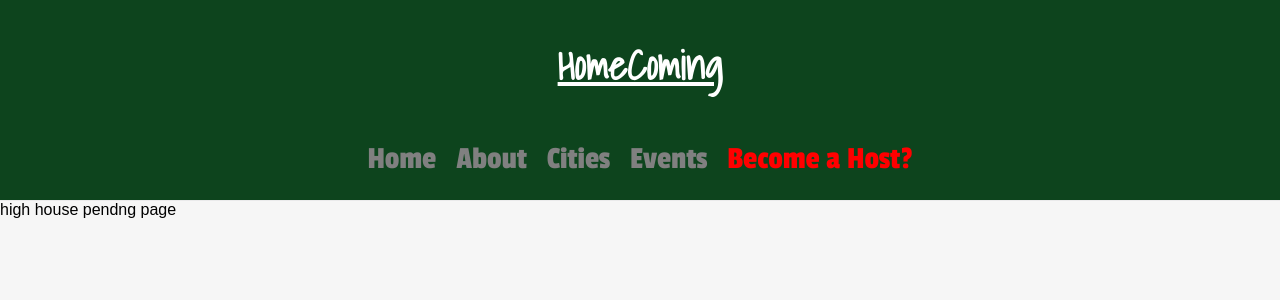
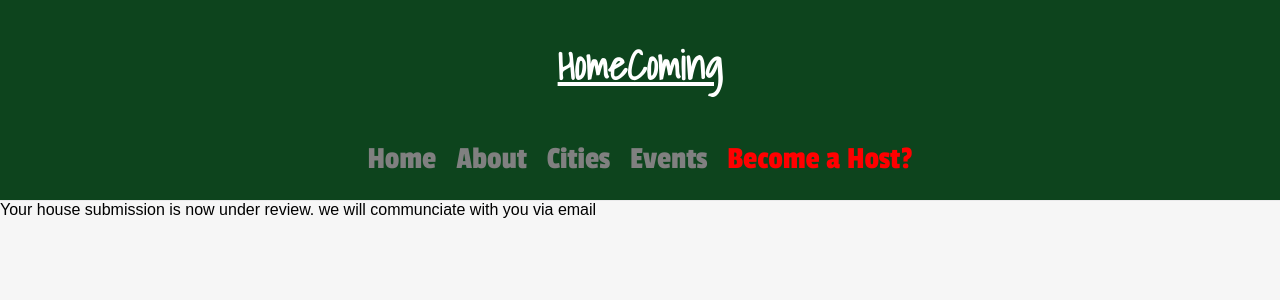
Before and after one commit to DenimCity/Project-4, a React (Create React App) app in the folder client/: page /housepending in a window 1280 px wide. Shown: the top 300 px of the page. Built offline with nearby package versions, Linux system fonts and the light colour scheme; no server answers; a web font is replaced by a local one.

Commit message:
added loading function..still in beta

```diff
--- a/client/src/components/HouseFolder/HomePending.js
+++ b/client/src/components/HouseFolder/HomePending.js
@@ -4,7 +4,10 @@ export default class HomePending extends Component {
   render() {
     return (
       <div>
-        high house pendng page
+        Your house submission is now under review. we will communciate with you via email
+
+        <div>
+        </div>
       </div>
     )
   }
--- a/client/src/components/MeetUpApi/MeetUpApiCall.js
+++ b/client/src/components/MeetUpApi/MeetUpApiCall.js
@@ -12,34 +12,43 @@ export default class MeetUpApiCalls extends Component {
     atlEvents: [],
     newYorkEvents: [],
     miamiEvents: [],
-    laEvents: []
+    laEvents: [],
+    isLoaded: false
   }
 
-  atlantaApiCall= () => {
-    axios.get('homecoming/meetups/atlanta').then(response=>{
+  atlantaApiCall = () => {
+    axios
+      .get('homecoming/meetups/atlanta')
+      .then(response => {
         const atlEvents = response.data
         // console.log('data fora atlanta ', atlEvents )
-      this.setState({atlEvents})
+        this.setState({atlEvents, isLoaded:true})
       })
 
   }
-  newYorkApiCall= () => {
-axios.get('/homecoming/meetups/newyork').then(response=> {
+  newYorkApiCall = () => {
+    axios
+      .get('/homecoming/meetups/newyork')
+      .then(response => {
         const newYorkEvents = response.data
         this.setState({newYorkEvents})
       })
 
   }
-  miamiApiCall= () => {
-axios.get('/homecoming/meetups/miami').then(response=>{
+  miamiApiCall = () => {
+    axios
+      .get('/homecoming/meetups/miami')
+      .then(response => {
         const miamiEvents = response.data
         // console.log('data fora miami ', miamiEvents )
         this.setState({miamiEvents})
       })
 
   }
-  losAngelesApiCall= () => {
-axios.get('homecoming/meetups/la').then(response=>{
+  losAngelesApiCall = () => {
+    axios
+      .get('homecoming/meetups/la')
+      .then(response => {
         const laEvents = response.data
         // console.log('data fora los angeles ', laEvents )
         this.setState({laEvents})
@@ -47,13 +56,18 @@ axios.get('homecoming/meetups/la').then(response=>{
 
   }
   componentWillMount = () => {
+
       this.atlantaApiCall()
       this.newYorkApiCall()
       this.miamiApiCall()
       this.losAngelesApiCall()
+
   }
 
   render() {
+    // const {isLoaded} = this.props
+    // if (!isLoaded)
+    //   return <h1>Loading ...</h1>
     return (
       <div>
         <Title>ATL Events</Title>
```
Lines whose indentation alone changed are shown as unchanged.
